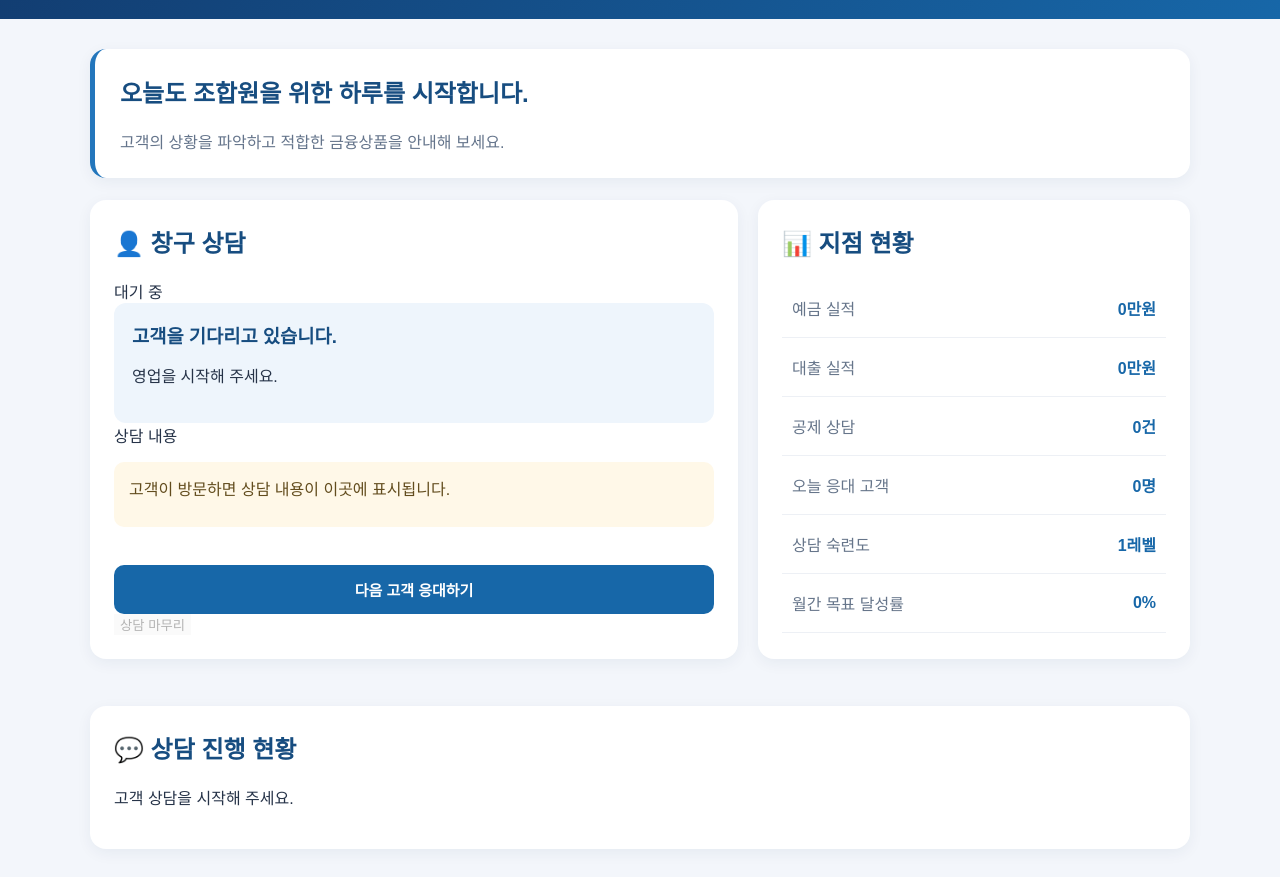
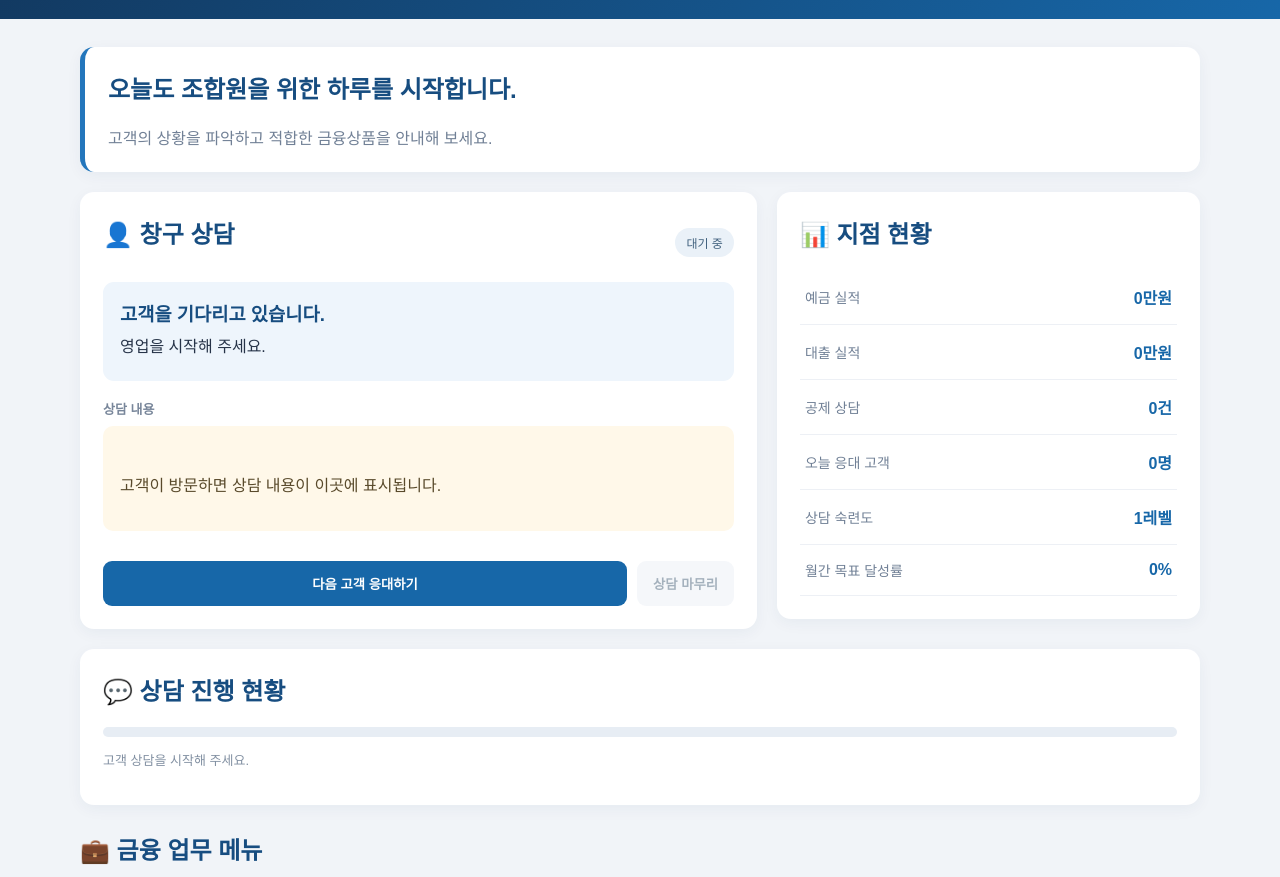
Before and after one commit to ekek0349-hash/credit-union, a plain HTML site: page index.html in a window 1280 px wide. Shown: the part 93-970 px from the top of the page. Drawn offline with Linux system fonts and the light colour scheme.

Commit message:
Update styles for various elements in style.css
신협 스탈

```diff
--- a/style.css
+++ b/style.css
@@ -4,13 +4,13 @@
 
 body {
   margin: 0;
-  background: #f3f6fb;
+  background: #f1f4f8;
   color: #263348;
   font-family: "Malgun Gothic", Arial, sans-serif;
 }
 
 .topbar {
-  background: linear-gradient(120deg, #123c70, #1767a8);
+  background: linear-gradient(120deg, #12385f, #1767a8);
   color: white;
   padding: 22px 5%;
   display: flex;
@@ -32,33 +32,34 @@ body {
 
 .stats {
   display: flex;
-  gap: 20px;
   flex-wrap: wrap;
+  gap: 8px;
 }
 
 .stats span {
-  background: rgba(255,255,255,0.14);
-  padding: 12px 16px;
-  border-radius: 10px;
+  background: rgba(255,255,255,.14);
+  padding: 11px 14px;
+  border-radius: 9px;
+  font-size: 13px;
 }
 
 .stats b {
-  color: #ffe08a;
+  color: #ffe29a;
   margin-left: 5px;
 }
 
 .container {
-  width: min(1100px, 92%);
-  margin: 30px auto;
+  width: min(1120px, 93%);
+  margin: 28px auto;
 }
 
 .welcome {
   background: white;
-  border-radius: 16px;
-  padding: 25px;
-  margin-bottom: 22px;
+  border-radius: 14px;
+  padding: 23px;
+  margin-bottom: 20px;
   border-left: 5px solid #2376bc;
-  box-shadow: 0 4px 15px rgba(20,50,90,0.06);
+  box-shadow: 0 4px 15px rgba(20,50,90,.05);
 }
 
 .welcome h2 {
@@ -68,115 +69,186 @@ body {
 
 .welcome p {
   margin-bottom: 0;
-  color: #64748b;
+  color: #718096;
 }
 
 .dashboard {
   display: grid;
-  grid-template-columns: 1.5fr 1fr;
+  grid-template-columns: 1.6fr 1fr;
   gap: 20px;
-  margin-bottom: 25px;
+  align-items: start;
 }
 
 .panel {
   background: white;
-  border-radius: 16px;
-  padding: 24px;
-  margin-bottom: 22px;
-  box-shadow: 0 4px 15px rgba(20,50,90,0.06);
+  border-radius: 14px;
+  padding: 23px;
+  margin-bottom: 20px;
+  box-shadow: 0 4px 15px rgba(20,50,90,.05);
 }
 
 .panel h2 {
+  color: #174d80;
   margin-top: 0;
-  color: #174d80;
 }
 
-.customer-panel {
-  min-height: 350px;
+.section-heading {
+  display: flex;
+  align-items: center;
+  justify-content: space-between;
+  gap: 10px;
+}
+
+.status {
+  background: #eaf1f8;
+  color: #41617e;
+  padding: 6px 11px;
+  border-radius: 20px;
+  font-size: 12px;
+}
+
+.status.active {
+  background: #e5f5e9;
+  color: #237044;
 }
 
 #customer {
   background: #eef5fc;
-  padding: 18px;
-  border-radius: 12px;
+  padding: 17px;
+  border-radius: 11px;
+  margin: 12px 0;
 }
 
 #customer h3 {
-  margin: 0 0 10px;
   color: #174d80;
+  margin: 0 0 8px;
 }
 
 #customer p {
   line-height: 1.6;
+  margin: 5px 0;
+}
+
+.conversation {
+  margin-top: 18px;
+}
+
+.conversation-title {
+  font-size: 13px;
+  color: #78869a;
+  font-weight: bold;
+  margin-bottom: 8px;
 }
 
 .dialogue {
-  min-height: 65px;
-  padding: 15px;
-  margin: 15px 0;
-  background: #fff8e8;
+  min-height: 105px;
+  padding: 17px;
+  background: #fff8e9;
+  color: #594a2b;
   border-radius: 10px;
-  line-height: 1.6;
-  color: #624c1d;
+  line-height: 1.8;
+  white-space: pre-line;
 }
 
 .choices {
   display: grid;
   gap: 9px;
-  margin-bottom: 15px;
+  margin: 15px 0;
+}
+
+.choice-btn {
+  background: #f4f7fb;
+  color: #294b6c;
+  padding: 14px;
+  border-radius: 9px;
+  text-align: left;
+  border: 1px solid #dce5ef;
+  line-height: 1.5;
+}
+
+.choice-btn:hover {
+  background: #e9f2fb;
+  border-color: #8eb7db;
+}
+
+.customer-actions {
+  display: flex;
+  gap: 10px;
 }
 
 button {
   font-family: inherit;
   cursor: pointer;
-  border: none;
-  transition: 0.2s;
+  transition: .2s;
 }
 
-button:hover {
+button:hover:not(:disabled) {
   transform: translateY(-2px);
-  filter: brightness(0.96);
+}
+
+button:disabled {
+  cursor: not-allowed;
+  opacity: .45;
+}
+
+.main-btn,
+.sub-btn {
+  padding: 13px 16px;
+  border-radius: 9px;
+  font-weight: bold;
+  border: none;
 }
 
 .main-btn {
-  width: 100%;
   background: #1767a8;
   color: white;
-  padding: 14px;
-  border-radius: 10px;
-  font-size: 15px;
-  font-weight: bold;
-  margin-top: 8px;
+  flex: 1;
 }
 
-.choice-btn {
-  background: #edf3fa;
-  color: #244a70;
-  padding: 13px;
-  border-radius: 9px;
-  text-align: left;
-  border: 1px solid #d8e4f1;
+.sub-btn {
+  background: #e9eef4;
+  color: #38546e;
 }
 
 .stat-card {
   display: flex;
   justify-content: space-between;
   align-items: center;
-  padding: 17px 10px;
+  padding: 15px 5px;
   border-bottom: 1px solid #edf0f5;
   gap: 10px;
 }
 
 .stat-card span {
-  color: #66758a;
+  color: #718096;
+  font-size: 14px;
 }
 
 .stat-card strong {
   color: #1767a8;
 }
 
+.progress-track {
+  height: 10px;
+  background: #e7edf4;
+  border-radius: 20px;
+  overflow: hidden;
+}
+
+.progress-bar {
+  width: 0%;
+  height: 100%;
+  background: #2580bd;
+  transition: width .3s;
+}
+
+.muted {
+  color: #8290a2;
+  font-size: 13px;
+}
+
 .work-section {
-  margin-bottom: 25px;
+  margin-top: 26px;
 }
 
 .work-section h2 {
@@ -186,18 +258,18 @@ button:hover {
 .work-grid {
   display: grid;
   grid-template-columns: repeat(4, 1fr);
-  gap: 14px;
+  gap: 13px;
 }
 
 .work-btn {
-  min-height: 120px;
+  min-height: 115px;
   background: white;
   color: #174d80;
-  border-radius: 14px;
-  padding: 18px 10px;
-  font-size: 17px;
+  border-radius: 12px;
+  padding: 17px 10px;
+  font-size: 16px;
   font-weight: bold;
-  box-shadow: 0 4px 15px rgba(20,50,90,0.06);
+  box-shadow: 0 4px 15px rgba(20,50,90,.05);
 }
 
 .work-btn small {
@@ -209,7 +281,7 @@ button:hover {
 }
 
 .work-panel {
-  min-height: 180px;
+  min-height: 190px;
 }
 
 .form-group {
@@ -221,6 +293,7 @@ button:hover {
   margin-bottom: 7px;
   font-weight: bold;
   color: #42536a;
+  font-size: 14px;
 }
 
 .form-group input,
@@ -234,18 +307,19 @@ button:hover {
 }
 
 .result {
-  margin-top: 18px;
+  margin-top: 17px;
   padding: 16px;
   border-radius: 10px;
   background: #edf7f0;
   color: #235d38;
-  line-height: 1.7;
+  line-height: 1.8;
 }
 
 .log-item {
   padding: 12px;
   border-bottom: 1px solid #edf0f5;
-  line-height: 1.6;
+  line-height: 1.7;
+  font-size: 13px;
 }
 
 footer {
@@ -255,7 +329,7 @@ footer {
   padding: 20px;
 }
 
-@media (max-width: 750px) {
+@media (max-width: 780px) {
   .dashboard {
     grid-template-columns: 1fr;
   }
@@ -264,18 +338,18 @@ footer {
     grid-template-columns: repeat(2, 1fr);
   }
 
-  .stats {
-    gap: 8px;
+  .customer-actions {
+    flex-direction: column;
+  }
+}
+
+@media (max-width: 420px) {
+  .work-grid {
+    grid-template-columns: 1fr;
   }
 
   .stats span {
-    padding: 9px;
-    font-size: 13px;
+    font-size: 11px;
+    padding: 8px;
   }
 }
-
-@media (max-width: 400px) {
-  .work-grid {
-    grid-template-columns: 1fr;
-  }
-}
```
